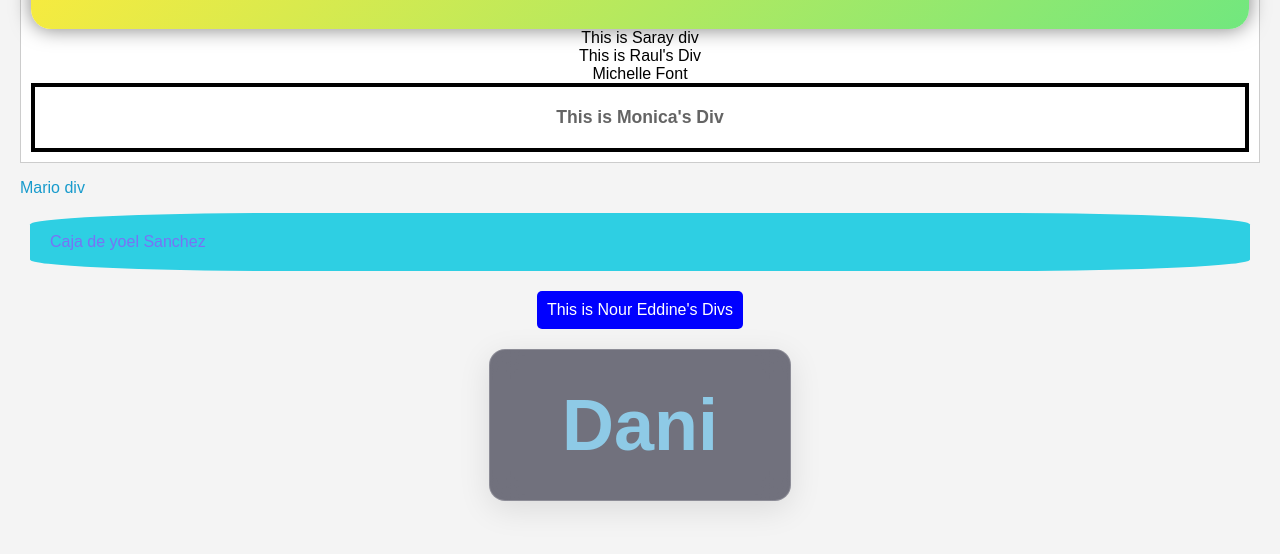
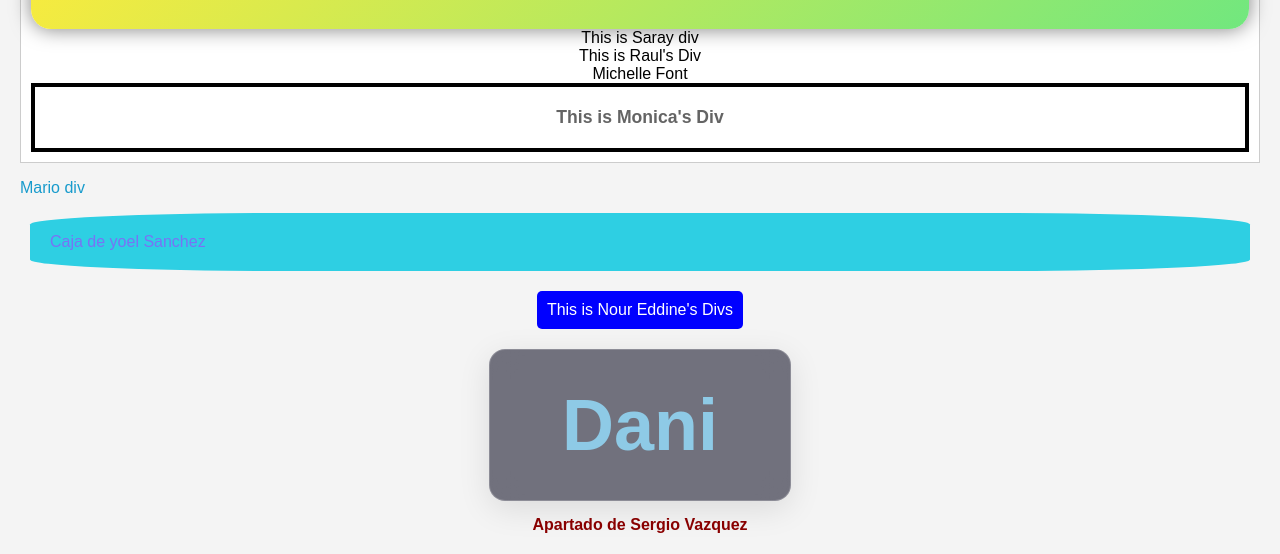
Before and after one commit to alvaro-ruizg/LearnGit, a plain HTML site: page index.html in a window 1280 px wide. Shown: the part 378-932 px from the top of the page. Before the commit the page ends 899 px from the top, so only its background shows below. Drawn offline with Linux system fonts and the light colour scheme.

Commit message:
Agregado mi nombre y estilo en index.html

```diff
--- a/index.html
+++ b/index.html
@@ -253,3 +253,22 @@
 
 </body>
 </html>
+
+
+
+ <div id="Sergio-Vazquez">
+    Apartado de Sergio Vazquez
+  </div>
+</body>
+</html>
+
+<head>
+  <style>
+    #Sergio-Vazquez {
+      color: darkred;
+      font-weight: bold;
+      text-align: center;
+      margin-top: 15px;
+    }
+  </style>
+</head>
```
